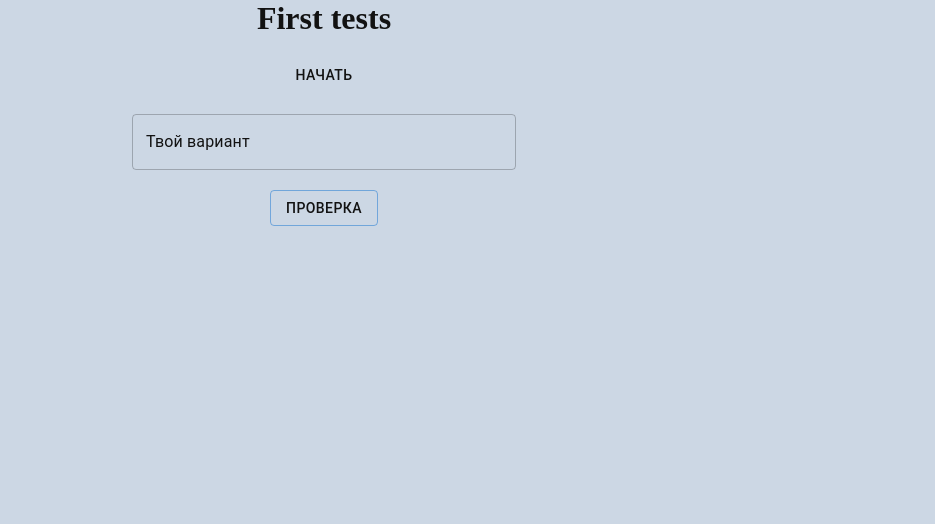
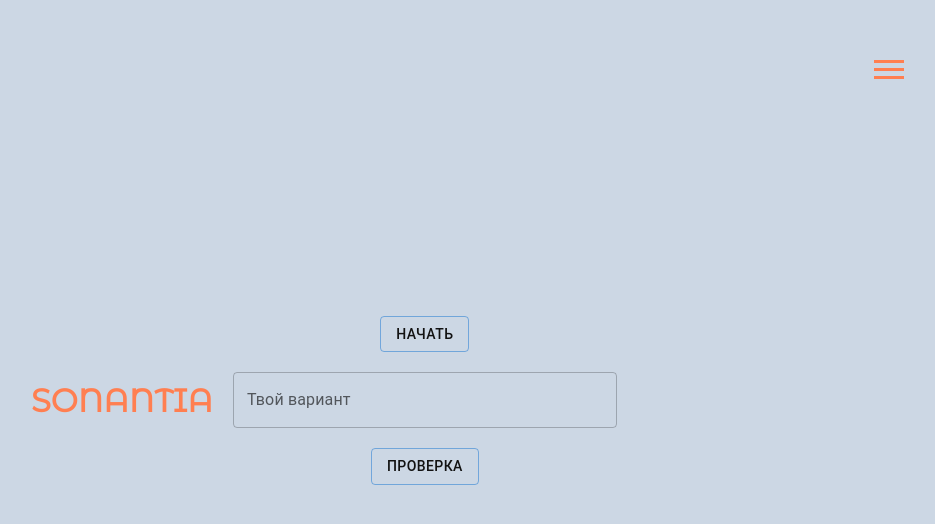
Before and after one commit to heropaster/Sonantia, a React (Create React App) app: page / in a window 1280 px wide. Shown: the top 524 px of the page, without its empty margins (316-1251 px from the left). Built offline with nearby package versions, Linux system fonts and the light colour scheme.

Commit message:
начал менюшку делать, немного завис на реализации проверки слов

```diff
--- a/public/index.html
+++ b/public/index.html
@@ -2,13 +2,7 @@
 <html lang="en">
   <head>
     <meta charset="utf-8" />
-    <link rel="icon" href="%PUBLIC_URL%/favicon.ico" />
     <meta name="viewport" content="width=device-width, initial-scale=1" />
-    <meta name="theme-color" content="#000000" />
-    <meta
-      name="description"
-      content="Web site created using create-react-app"
-    />
 
     <title>Sonantia</title>
   </head>
--- /dev/null
+++ b/src/About.css
@@ -0,0 +1,35 @@
+.navigation {
+  position: fixed;
+  z-index: 100;
+  top: 60px;
+  right: 40px;
+  width: 50px;
+  height: 50px;
+}
+.navigation__item {
+  cursor: pointer;
+  display: block;
+  position: relative;
+  width: 30px;
+  height: 30px;
+}
+.navigation__line {
+  display: block;
+  position: absolute;
+  background: #ff7f51;
+  width: 30px;
+  height: 3px;
+  transition: all 0.2s;
+}
+.navigation__line_first {
+  top: 0;
+}
+.navigation__line_second {
+  top: 8px;
+}
+.navigation__line_third {
+  top: 16px;
+}
+.navigation .navigation__item:hover .navigation__line {
+  background: #1976d2;
+}/*# sourceMappingURL=About.css.map */
--- /dev/null
+++ b/src/About.jsx
@@ -0,0 +1,15 @@
+import React from 'react';
+import "./About.css"
+const About = () => {
+    return (
+        <nav className="navigation">
+                <div className="navigation__item">
+                    <span className='navigation__line navigation__line_first'></span>
+                    <span className='navigation__line navigation__line_second'></span>
+                    <span className='navigation__line navigation__line_third'></span>
+                </div>
+            <div className="aboutBg"></div>
+        </nav>
+    )
+}
+export default About;
--- /dev/null
+++ b/src/About.scss
@@ -0,0 +1,37 @@
+@import "vars";
+
+.navigation {
+  position: fixed;
+  z-index: 100;
+  top: 60px;
+  right: 40px;
+  width: 50px;
+  height: 50px;
+  &__item {
+    cursor: pointer;
+    display: block;
+    position: relative;
+    width: 30px;
+    height: 30px;
+  }
+  &__line {
+    display: block;
+    position: absolute;
+    background: $mainColor;
+    width: 30px;
+    height: 3px;
+    transition: all 0.2s;
+    &_first {
+      top: 0;
+    }
+    &_second {
+      top: 8px;
+    }
+    &_third {
+      top: 16px;
+    }
+  }
+  .navigation__item:hover .navigation__line {
+    background: #1976d2;
+  }
+}
--- a/src/App.css
+++ b/src/App.css
@@ -1,41 +1,49 @@
+@import url("https://fonts.googleapis.com/css2?family=Montserrat+Alternates:ital,wght@0,300;0,400;1,700&display=swap");
 * {
   margin: 0;
   padding: 0;
 }
 
+body,
+html {
+  height: 100vh;
+}
+
 body {
   background-color: #ccd7e4;
+  color: #ff7f51;
+  font-family: "Montserrat Alternates", sans-serif;
+}
+
+#root {
+  height: 100%;
+  display: flex;
+  justify-content: center;
+  align-items: center;
 }
 
 .App {
   text-align: center;
   display: flex;
-  flex-direction: column;
   align-items: center;
   gap: 20px;
 }
-.App h1 {
-  color: #121212;
+.App .title {
+  text-transform: uppercase;
 }
 .App .interaction {
   display: flex;
   flex-direction: column;
   gap: 20px;
 }
-.App .interaction h3 {
-  color: #121212;
-}
 .App .interaction .wordinput {
   width: 30vw;
 }
 .App .interaction .wordinput input {
-  color: #121212;
-}
-.App .interaction .wordinput label {
-  color: #121212;
+  color: #3a435e;
 }
 .App .interaction :hover button {
-  color: #dd840e;
+  color: #ff7f51;
 }
 .App .interaction button {
   color: #121212;
--- a/src/App.js
+++ b/src/App.js
@@ -1,10 +1,13 @@
 import React from "react";
 import "./App.css";
 import Interactions from "./Interactions.jsx";
+import About from './About.jsx'
 function App() {
   return (
+
     <div className="App">
-      <h1>First tests</h1>
+      <About/>
+      <h1 className="title">Sonantia</h1>
       <Interactions />
     </div>
   );
--- a/src/App.scss
+++ b/src/App.scss
@@ -1,37 +1,47 @@
+@import url("https://fonts.googleapis.com/css2?family=Montserrat+Alternates:ital,wght@0,300;0,400;1,700&display=swap");
+@import "vars";
 * {
   margin: 0;
   padding: 0;
 }
+body,
+html {
+  height: 100vh;
+}
 body {
-  background-color: #ccd7e4;
+  background-color: $background;
+  color: $mainColor;
+  font-family: "Montserrat Alternates", sans-serif;
+}
+#root {
+  height: 100%;
+  display: flex;
+  justify-content: center;
+  align-items: center;
 }
 .App {
   text-align: center;
   display: flex;
-  flex-direction: column;
+  // flex-direction: column;
   align-items: center;
   gap: 20px;
-  h1 {
-    color: #121212;
+  .title {
+    text-transform: uppercase;
   }
   .interaction {
     display: flex;
     flex-direction: column;
     gap: 20px;
-    h3 {
-      color: #121212;
-    }
     .wordinput {
       width: 30vw;
       input {
-        color: #121212;
+        color: #3a435e;
       }
       label {
-        color: #121212;
       }
     }
     :hover button {
-      color: #dd840e;
+      color: $mainColor;
     }
     button {
       color: #121212;
--- a/src/Start.jsx
+++ b/src/Start.jsx
@@ -34,7 +34,7 @@ const Start = () => {
     }
     return (
         <div>
-        <Button variant='filled' onClick={startGame}>Начать</Button>
+        <Button variant='outlined' onClick={startGame}>Начать</Button>
         </div>
     )
 }
--- /dev/null
+++ b/src/_vars.scss
@@ -0,0 +1,2 @@
+$mainColor: #ff7f51;
+$background: #ccd7e4;
```
Also changed, not shown: 2 other files (tests, documents, lock files or other folders).
